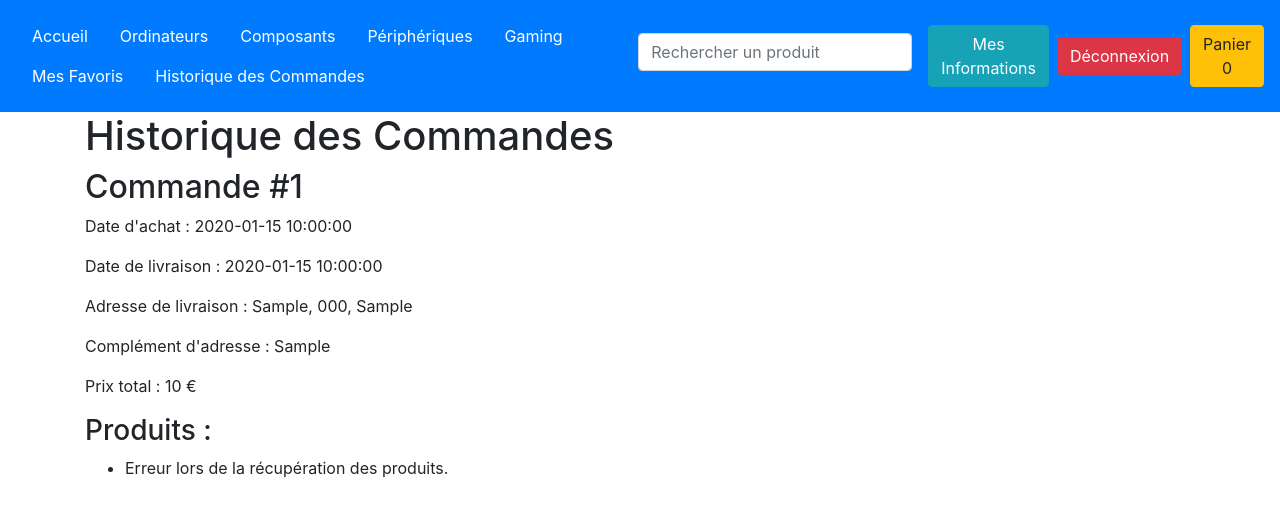
After one commit to MohamedB94/Ecom3, a PHP site: page /historique.php in a window 1280 px wide. The commit adds this page. Shown: the top 517 px of the page. Run offline with PHP 8.4, Linux system fonts and the light colour scheme; a user stored in the database is signed in; tables that the repository leaves empty or names only in its code hold one stand-in row (values such as "Sample post").

Commit message:
Ajout de la fonctionnalité de traitement des achats et de l'historique des commandes, y compris la vérification de la connexion de l'utilisateur, l'enregistrement des commandes dans la base de données et l'affichage de l'historique des commandes.

```diff
--- a/header.php
+++ b/header.php
@@ -22,62 +22,36 @@ if (session_status() == PHP_SESSION_NONE) {
     <script src="scripts.js"></script>
 </head>
 <body>
-    <?php include 'header.php'; ?>
-    <?php if (isset($_SESSION['admin']) && $_SESSION['admin'] === true): ?>
-        <a href="admin.php">Ajouter un produit</a>
-    <?php endif; ?>
-    <div class="container mt-5">
-        <h1 class="text-center">Votre Panier</h1>
-        <ul class="list-group">
+    <header class="bg-primary text-white p-3 d-flex justify-content-between align-items-center">
+        <nav class="nav">
+            <ul class="nav">
+                <li class="nav-item"><a class="nav-link text-white" href="index.php">Accueil</a></li>
+                <li class="nav-item"><a class="nav-link text-white" href="ordinateurs.php">Ordinateurs</a></li>
+                <li class="nav-item"><a class="nav-link text-white" href="composants.php">Composants</a></li>
+                <li class="nav-item"><a class="nav-link text-white" href="peripheriques.php">Périphériques</a></li>
+                <li class="nav-item"><a class="nav-link text-white" href="gaming.php">Gaming</a></li>
+                <li class="nav-item"><a class="nav-link text-white" href="favorites.php">Mes Favoris</a></li>
+                <li class="nav-item"><a class="nav-link text-white" href="historique.php">Historique des Commandes</a></li>
+            </ul>
+        </nav>
+        <form id="searchForm" action="index.php" method="GET" class="form-inline">
+            <div class="form-group mx-sm-3 mb-2">
+                <label for="search" class="sr-only">Recherche</label>
+                <input type="text" name="search" id="search" class="form-control" placeholder="Rechercher un produit">
+            </div>
+        </form>
+        <div class="user-actions d-flex align-items-center">
             <?php
-            $total = 0;
-            // Afficher les produits dans le panier ou un message si le panier est vide
-            if (empty($_SESSION['panier'])) {
-                echo "<p>Votre panier est vide.</p>"; // Message si le panier est vide
+            if (isset($_SESSION['prenom']) && isset($_SESSION['nom'])) {
+                echo '<a href="mes_informations.php" class="btn btn-info mr-2">Mes Informations</a>';
+                echo '<a href="deconnexion.php" class="btn btn-danger mr-2">Déconnexion</a>';
             } else {
-                // Boucler sur chaque produit du panier pour l'affichage
-                foreach ($_SESSION['panier'] as $produit => $details) {
-                    if (is_array($details)) {
-                        $prix_total_produit = $details['prix'] * $details['quantite'];
-                        $total += $prix_total_produit;
-                        echo "<li class='list-group-item d-flex justify-content-between align-items-center'>";
-                        echo "$produit - {$details['prix']} € x{$details['quantite']} = $prix_total_produit €";
-                        echo "<form action='panier.php' method='POST' class='d-flex'>";
-                        echo "<input type='hidden' name='action' value='supprimer'>";
-                        echo "<input type='hidden' name='produit' value='$produit'>";
-                        echo "<select name='quantite' class='form-control mr-2'>";
-                        for ($i = 1; $i <= $details['quantite']; $i++) {
-                            echo "<option value='$i'>$i</option>";
-                        }
-                        echo "</select>";
-                        echo "<button type='submit' class='btn btn-danger btn-sm'>Supprimer</button>";
-                        echo "</form>";
-                        echo "</li>";
-                    }
-                }
-                echo "<li class='list-group-item d-flex justify-content-between align-items-center'>";
-                echo "<strong>Total</strong>";
-                echo "<strong id='cart-total'>$total </strong>";
-                echo "</li>";
+                echo '<a href="Connexion.html" class="btn btn-primary mr-2">Connexion</a>';
+                echo '<a href="Inscription.html" class="btn btn-secondary mr-2">Inscription</a>';
             }
             ?>
-        </ul>
-        <div class="d-flex justify-content-between mt-4">
-            <button onclick="verifierConnexion()" class="btn btn-primary" <?php if (empty($_SESSION['panier'])) echo 'disabled'; ?>>Acheter</button>
-            <a href="index.php" class="btn btn-secondary">Continuer vos achats</a>
+            <a href="panier.php" class="btn btn-warning">Panier <span id="cart-count"><?= isset($_SESSION['panier']) ? count($_SESSION['panier']) : 0 ?></span></a>
         </div>
-    </div>
-    <script>
-        function verifierConnexion() {
-            <?php if (!isset($_SESSION['nom']) || !isset($_SESSION['prenom'])): ?>
-                if (confirm("Veuillez vous connecter pour acheter. Voulez-vous être redirigé vers la page de connexion ?")) {
-                    window.location.href = 'Connexion.html';
-                }
-            <?php else: ?>
-                // Code pour procéder à l'achat
-                alert("Achat en cours...");
-            <?php endif; ?>
-        }
-    </script>
+    </header>
 </body>
 </html>
--- /dev/null
+++ b/historique.php
@@ -0,0 +1,74 @@
+<?php
+session_start();
+require 'config.php';
+
+// Vérifiez si l'utilisateur est connecté
+if (!isset($_SESSION['user_id'])) {
+    header('Location: Connexion.html');
+    exit();
+}
+
+$id_user = $_SESSION['user_id'];
+
+// Récupérez les commandes de l'utilisateur
+$conn = new mysqli(DB_HOST, DB_USER, DB_PASSWORD, DB_NAME);
+if ($conn->connect_error) {
+    die("Connexion échouée: " . $conn->connect_error);
+}
+
+$sql = "SELECT * FROM historique_commandes WHERE id_user = ?";
+$stmt = $conn->prepare($sql);
+$stmt->bind_param("i", $id_user);
+$stmt->execute();
+$result = $stmt->get_result();
+$commandes = $result->fetch_all(MYSQLI_ASSOC);
+$stmt->close();
+$conn->close();
+?>
+
+<!DOCTYPE html>
+<html lang="fr">
+<head>
+    <meta charset="UTF-8">
+    <meta name="viewport" content="width=device-width, initial-scale=1.0">
+    <title>Historique des Commandes</title>
+    <link rel="stylesheet" href="styles.css">
+</head>
+<body>
+    <?php include 'header.php'; ?>
+    <div class="container">
+        <h1>Historique des Commandes</h1>
+        <?php if (empty($commandes)): ?>
+            <p>Vous n'avez pas encore passé de commande.</p>
+        <?php else: ?>
+            <?php foreach ($commandes as $commande): ?>
+                <div class="commande">
+                    <h2>Commande #<?= $commande['id_commande'] ?></h2>
+                    <p>Date d'achat : <?= $commande['date_achat'] ?></p>
+                    <p>Date de livraison : <?= $commande['date_livraison'] ?></p>
+                    <p>Adresse de livraison : <?= $commande['adresse_livraison'] ?>, <?= $commande['code_postal'] ?>, <?= $commande['ville'] ?></p>
+                    <p>Complément d'adresse : <?= $commande['complement_adresse'] ?></p>
+                    <p>Prix total : <?= $commande['prix_total'] ?> €</p>
+                    <h3>Produits :</h3>
+                    <ul>
+                        <?php
+                        $produits = json_decode($commande['produits'], true);
+                        if (is_array($produits)):
+                            foreach ($produits as $produit): ?>
+                                <li>
+                                    <?php if (isset($produit['image']) && !empty($produit['image'])): ?>
+                                        <img src="images/<?= htmlspecialchars($produit['image']) ?>" alt="<?= htmlspecialchars($produit['nom']) ?>" style="width: 50px; height: 50px;">
+                                    <?php endif; ?>
+                                    <?= htmlspecialchars($produit['nom']) ?>
+                                </li>
+                            <?php endforeach;
+                        else: ?>
+                            <li>Erreur lors de la récupération des produits.</li>
+                        <?php endif; ?>
+                    </ul>
+                </div>
+            <?php endforeach; ?>
+        <?php endif; ?>
+    </div>
+</body>
+</html>
```
Also changed, not shown: favorites.php (+29 -35 lines), index.php (+5 -41 lines), traitement_achat.php (+34 -3 lines).
